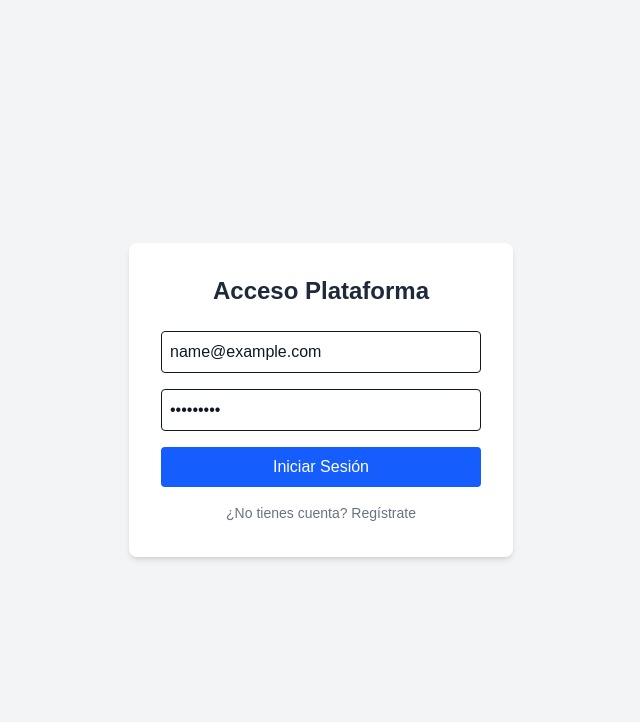
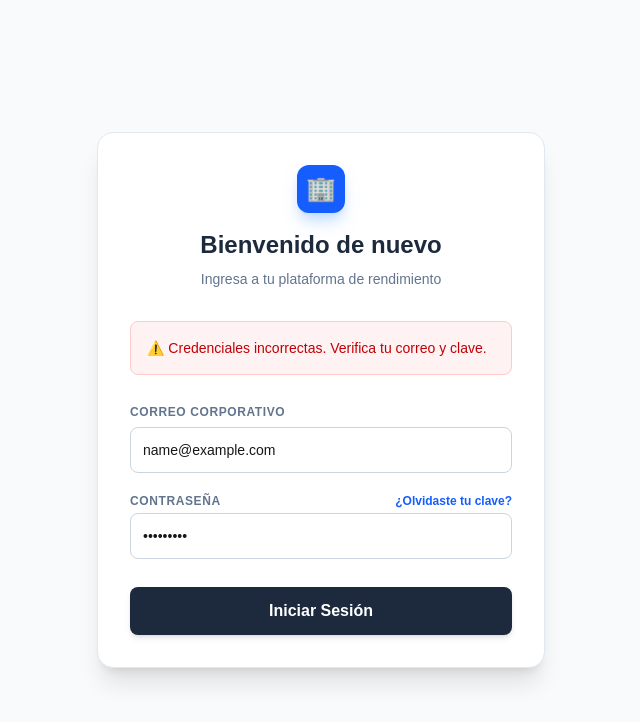
Before and after one commit to Alejodilsan/performance-app, a Next.js app: page /login in a window 1280 px wide. Both pictures are taken after typing "name@example.com", "Sample123" into the empty fields and a click on the button "Iniciar Sesión". Shown: the top 722 px of the page, without its empty margins (319-959 px from the left). Built offline with nearby package versions, Linux system fonts and the light colour scheme; no server answers.

Commit message:
feat: Sistema de Login y Recuperacion de Contrasena

```diff
--- /dev/null
+++ b/app/actualizar-clave/page.tsx
@@ -0,0 +1,106 @@
+'use client'
+import { useState } from 'react'
+import { supabase } from '@/lib/supabase'
+import { useRouter } from 'next/navigation'
+
+export default function ActualizarClave() {
+  // 1. LA MEMORIA DE LA PÁGINA
+  const [password, setPassword] = useState('')
+  const [confirmPassword, setConfirmPassword] = useState('')
+  const [loading, setLoading] = useState(false)
+  const [mensaje, setMensaje] = useState({ texto: '', tipo: '' })
+
+  const router = useRouter()
+
+  // 2. FUNCIÓN: GUARDAR NUEVA CLAVE
+  const handleUpdatePassword = async (e: React.FormEvent) => {
+    e.preventDefault()
+
+    // Pequeñas validaciones de seguridad antes de enviar a Supabase
+    if (password !== confirmPassword) {
+      setMensaje({ texto: 'Las contraseñas no coinciden. Intenta de nuevo.', tipo: 'error' })
+      return
+    }
+    if (password.length < 6) {
+      setMensaje({ texto: 'La contraseña debe tener al menos 6 caracteres.', tipo: 'error' })
+      return
+    }
+
+    setLoading(true)
+    setMensaje({ texto: '', tipo: '' })
+
+    // Supabase actualiza la clave del usuario que hizo clic en el enlace
+    const { error } = await supabase.auth.updateUser({
+      password: password
+    })
+
+    if (error) {
+      setMensaje({ texto: 'Hubo un error. Es posible que el enlace haya expirado.', tipo: 'error' })
+    } else {
+      setMensaje({ texto: '¡Clave actualizada con éxito! Redirigiendo...', tipo: 'exito' })
+      // Esperamos 2 segundos para que lea el mensaje de éxito y lo mandamos al Login
+      setTimeout(() => {
+        router.push('/login')
+      }, 2000)
+    }
+
+    setLoading(false)
+  }
+
+  // 3. EL ESCENARIO
+  return (
+    <main className="min-h-screen bg-slate-50 flex items-center justify-center p-4">
+      <div className="bg-white p-8 rounded-2xl shadow-xl border border-slate-200 w-full max-w-md animate-in fade-in zoom-in-95">
+
+        <div className="text-center mb-8">
+          <div className="w-12 h-12 bg-emerald-600 rounded-xl mx-auto mb-4 flex items-center justify-center shadow-lg shadow-emerald-200">
+            <span className="text-2xl text-white">🔒</span>
+          </div>
+          <h1 className="text-2xl font-black text-slate-800">Crea tu nueva clave</h1>
+          <p className="text-sm text-slate-500 mt-2">Ingresa una contraseña segura para tu cuenta</p>
+        </div>
+
+        {mensaje.texto && (
+          <div className={`p-4 rounded-lg mb-6 text-sm font-medium border ${mensaje.tipo === 'error' ? 'bg-red-50 text-red-700 border-red-200' : 'bg-emerald-50 text-emerald-700 border-emerald-200'}`}>
+            {mensaje.tipo === 'error' ? '⚠️ ' : '✅ '} {mensaje.texto}
+          </div>
+        )}
+
+        <form onSubmit={handleUpdatePassword} className="space-y-5">
+          <div>
+            <label className="text-xs font-bold text-slate-500 uppercase tracking-wider">Nueva Contraseña</label>
+            <input
+              type="password"
+              className="w-full mt-1 p-3 border border-slate-300 rounded-lg outline-none focus:border-blue-500 focus:ring-1 focus:ring-blue-500 transition-all text-sm"
+              placeholder="Mínimo 6 caracteres"
+              value={password}
+              onChange={e => setPassword(e.target.value)}
+              required
+            />
+          </div>
+
+          <div>
+            <label className="text-xs font-bold text-slate-500 uppercase tracking-wider">Confirmar Contraseña</label>
+            <input
+              type="password"
+              className="w-full mt-1 p-3 border border-slate-300 rounded-lg outline-none focus:border-blue-500 focus:ring-1 focus:ring-blue-500 transition-all text-sm"
+              placeholder="Repite tu nueva contraseña"
+              value={confirmPassword}
+              onChange={e => setConfirmPassword(e.target.value)}
+              required
+            />
+          </div>
+
+          <button
+            type="submit"
+            disabled={loading}
+            className="w-full bg-slate-800 text-white font-bold py-3 rounded-lg shadow-md hover:bg-slate-900 transition-colors disabled:bg-slate-400 mt-2"
+          >
+            {loading ? 'Guardando...' : 'Guardar y entrar'}
+          </button>
+        </form>
+
+      </div>
+    </main>
+  )
+}
--- a/app/login/page.tsx
+++ b/app/login/page.tsx
@@ -3,84 +3,130 @@ import { useState } from 'react'
 import { supabase } from '@/lib/supabase'
 import { useRouter } from 'next/navigation'
 
-export default function LoginPage() {
+export default function Login() {
+  // 1. LA MEMORIA DE LA PÁGINA (Estado)
   const [email, setEmail] = useState('')
   const [password, setPassword] = useState('')
-  const [loading, setLoading] = useState(false) // Nuevo estado para feedback visual
+  const [loading, setLoading] = useState(false)
+  const [mensaje, setMensaje] = useState({ texto: '', tipo: '' })
+  const [vistaRecuperar, setVistaRecuperar] = useState(false) // Interruptor para cambiar la pantalla
+
   const router = useRouter()
 
+  // 2. FUNCIÓN: INICIAR SESIÓN
   const handleLogin = async (e: React.FormEvent) => {
     e.preventDefault()
-    if (!email || !password) return alert("Por favor escribe correo y contraseña") // Validación
+    setLoading(true)
+    setMensaje({ texto: '', tipo: '' })
 
-    setLoading(true)
     const { error } = await supabase.auth.signInWithPassword({ email, password })
-    setLoading(false)
 
     if (error) {
-      alert("Error: " + error.message)
+      setMensaje({ texto: 'Credenciales incorrectas. Verifica tu correo y clave.', tipo: 'error' })
+      setLoading(false)
     } else {
-      router.push('/') // Si entra bien, lo manda al Dashboard
+      router.push('/') // Si todo sale bien, lo enviamos al Dashboard
     }
   }
 
-  const handleSignUp = async () => {
-    if (!email || !password) return alert("Para registrarte necesitas escribir un correo y contraseña")
+  // 3. FUNCIÓN: RECUPERAR CLAVE
+  const handleRecuperar = async (e: React.FormEvent) => {
+    e.preventDefault()
+    if (!email) {
+      setMensaje({ texto: 'Por favor, ingresa tu correo corporativo arriba.', tipo: 'error' })
+      return
+    }
 
     setLoading(true)
-    // Al registrarse, pasamos el nombre como "meta data"
-    const { error } = await supabase.auth.signUp({
-      email,
-      password,
-      options: { data: { full_name: 'Usuario Nuevo' } }
+    setMensaje({ texto: '', tipo: '' })
+
+    // Supabase envía el correo mágico
+    const { error } = await supabase.auth.resetPasswordForEmail(email, {
+      redirectTo: `${window.location.origin}/actualizar-clave`, // A dónde volverá al hacer clic en el correo
     })
-    setLoading(false)
 
     if (error) {
-      alert("Error: " + error.message)
+      setMensaje({ texto: 'Hubo un error al enviar el correo.', tipo: 'error' })
     } else {
-      alert('¡Usuario creado! Si no entraste automáticamente, inicia sesión.')
+      setMensaje({ texto: '¡Enlace enviado! Revisa tu bandeja de entrada (o SPAM).', tipo: 'exito' })
     }
+    setLoading(false)
   }
 
+  // 4. EL ESCENARIO (Lo que ve el usuario)
   return (
-    <div className="flex min-h-screen items-center justify-center bg-gray-100">
-      <div className="p-8 bg-white rounded-lg shadow-md w-96">
-        <h1 className="text-2xl font-bold mb-6 text-center text-gray-800">Acceso Plataforma</h1>
+    <main className="min-h-screen bg-slate-50 flex items-center justify-center p-4">
+      <div className="bg-white p-8 rounded-2xl shadow-xl border border-slate-200 w-full max-w-md animate-in fade-in zoom-in-95">
 
-        <form onSubmit={handleLogin} className="space-y-4">
+        <div className="text-center mb-8">
+          <div className="w-12 h-12 bg-blue-600 rounded-xl mx-auto mb-4 flex items-center justify-center shadow-lg shadow-blue-200">
+            <span className="text-2xl text-white">🏢</span>
+          </div>
+          <h1 className="text-2xl font-black text-slate-800">
+            {vistaRecuperar ? 'Recuperar Acceso' : 'Bienvenido de nuevo'}
+          </h1>
+          <p className="text-sm text-slate-500 mt-2">
+            {vistaRecuperar ? 'Te enviaremos un enlace seguro' : 'Ingresa a tu plataforma de rendimiento'}
+          </p>
+        </div>
+
+        {/* Cajas de Alerta (Éxito o Error) */}
+        {mensaje.texto && (
+          <div className={`p-4 rounded-lg mb-6 text-sm font-medium border ${mensaje.tipo === 'error' ? 'bg-red-50 text-red-700 border-red-200' : 'bg-emerald-50 text-emerald-700 border-emerald-200'}`}>
+            {mensaje.tipo === 'error' ? '⚠️ ' : '✅ '} {mensaje.texto}
+          </div>
+        )}
+
+        <form onSubmit={vistaRecuperar ? handleRecuperar : handleLogin} className="space-y-5">
+          <div>
+            <label className="text-xs font-bold text-slate-500 uppercase tracking-wider">Correo Corporativo</label>
             <input
               type="email"
-            placeholder="Correo corporativo"
-            className="w-full p-2 border rounded text-gray-900"
+              className="w-full mt-1 p-3 border border-slate-300 rounded-lg outline-none focus:border-blue-500 focus:ring-1 focus:ring-blue-500 transition-all text-sm"
+              placeholder="ejemplo@pruebapp.com"
               value={email}
               onChange={e => setEmail(e.target.value)}
+              required
             />
+          </div>
+
+          {!vistaRecuperar && (
+            <div>
+              <div className="flex justify-between items-end">
+                <label className="text-xs font-bold text-slate-500 uppercase tracking-wider">Contraseña</label>
+                <button type="button" onClick={() => {setVistaRecuperar(true); setMensaje({texto:'', tipo:''})}} className="text-xs font-bold text-blue-600 hover:text-blue-800">
+                  ¿Olvidaste tu clave?
+                </button>
+              </div>
               <input
                 type="password"
-            placeholder="Contraseña"
-            className="w-full p-2 border rounded text-gray-900"
+                className="w-full mt-1 p-3 border border-slate-300 rounded-lg outline-none focus:border-blue-500 focus:ring-1 focus:ring-blue-500 transition-all text-sm"
+                placeholder="••••••••"
                 value={password}
                 onChange={e => setPassword(e.target.value)}
+                required={!vistaRecuperar}
               />
+            </div>
+          )}
 
           <button
             type="submit"
             disabled={loading}
-            className="w-full bg-blue-600 text-white p-2 rounded hover:bg-blue-700 disabled:bg-blue-300"
+            className="w-full bg-slate-800 text-white font-bold py-3 rounded-lg shadow-md hover:bg-slate-900 transition-colors disabled:bg-slate-400 mt-2"
           >
-            {loading ? "Cargando..." : "Iniciar Sesión"}
+            {loading ? 'Procesando...' : (vistaRecuperar ? 'Enviar enlace mágico' : 'Iniciar Sesión')}
           </button>
         </form>
 
-        <button
-          onClick={handleSignUp}
-          disabled={loading}
-          className="w-full mt-4 text-sm text-gray-500 hover:underline"
-        >
-          ¿No tienes cuenta? Regístrate
+        {vistaRecuperar && (
+          <div className="mt-6 text-center">
+            <button onClick={() => {setVistaRecuperar(false); setMensaje({texto:'', tipo:''})}} className="text-sm font-bold text-slate-500 hover:text-slate-800 transition-colors">
+              ← Volver al inicio de sesión
             </button>
           </div>
+        )}
+
       </div>
+    </main>
   )
 }
```
Lines whose indentation alone changed are shown as unchanged.
